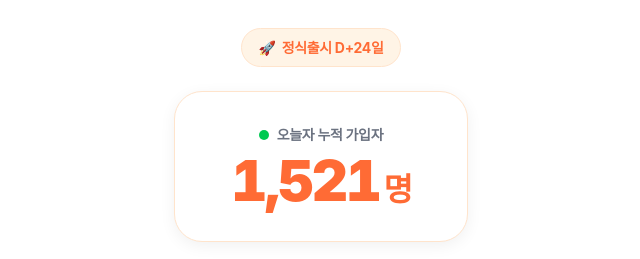
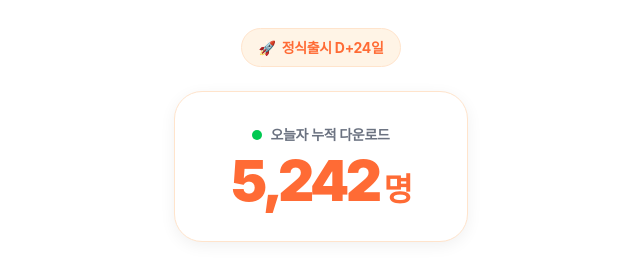
Before and after one commit to gangjiumma/gangjiumma-marketing, a Next.js app: page / in a window 1280 px wide. Shown: the part 960-1219 px from the top of the page, without its empty margins (319-959 px from the left). Built offline with nearby package versions, Linux system fonts and the light colour scheme; a web font is replaced by a local one.

Commit message:
오늘자 누적다운로드

```diff
--- a/src/app/page.tsx
+++ b/src/app/page.tsx
@@ -20,7 +20,7 @@ import HeroCinema from "@/components/HeroCinema";
 const DOWNLOAD_URL = "https://gangjiumma.github.io/gangjiumma_app_download/";
 
 // ✏️ 매일 아침 여기 숫자만 업데이트 (오늘자 누적 신규가입 반려인)
-const TOTAL_SIGNUPS = 1521;
+const TOTAL_SIGNUPS = 5242;
 
 // ─────────────────────────────────────────────────────────────
 // 메인 페이지 v2 — "반려견 AI 비서" 컨셉
--- a/src/components/HeroStats.tsx
+++ b/src/components/HeroStats.tsx
@@ -69,7 +69,7 @@ export default function HeroStats({ total }: { total: number }) {
             <span className="absolute inline-flex h-full w-full rounded-full bg-green-400 opacity-75 animate-ping" />
             <span className="relative inline-flex h-2.5 w-2.5 rounded-full bg-green-500" />
           </span>
-          오늘자 누적 가입자
+          오늘자 누적 다운로드
         </span>
         <span className="text-5xl md:text-7xl font-black text-brand tracking-tightest tabular-nums leading-none">
           {display.toLocaleString("ko-KR")}
```
